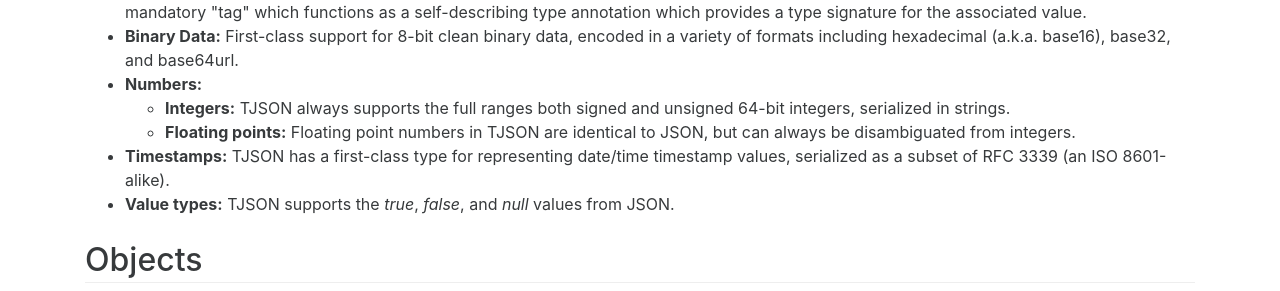
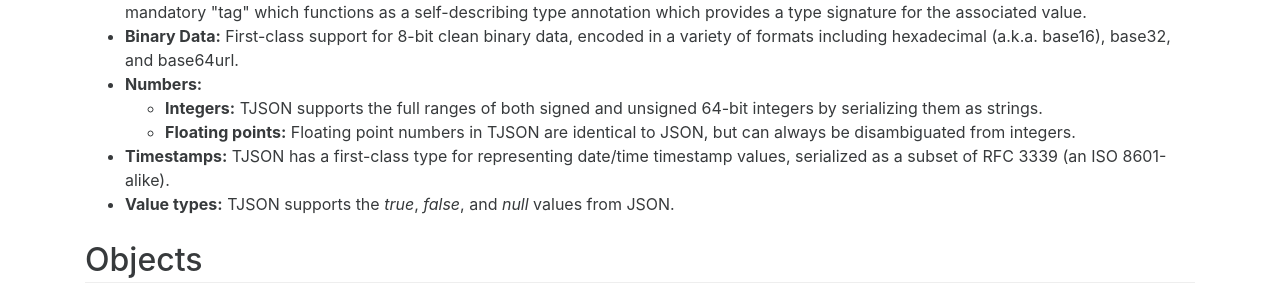
Before and after one commit to tjson/tjson.github.io, a Jekyll site: the page built from index.html, in a window 1280 px wide and 900 px high, scrolled down 540 px. Shown: the part 162-453 px from the top of the window. Built offline with Jekyll 4.4.1, drawn with Linux system fonts in a browser that asks for light colours.

Commit message:
Better int notes

```diff
--- a/index.html
+++ b/index.html
@@ -58,8 +58,8 @@
           <ul>
             <li>
               <strong>Integers:</strong>
-              TJSON always supports the full ranges both signed and unsigned 64-bit integers,
-              serialized in strings.
+              TJSON supports the full ranges of both signed and unsigned 64-bit integers
+              by serializing them as strings.
             </li>
             <li>
               <strong>Floating points:</strong>
```
